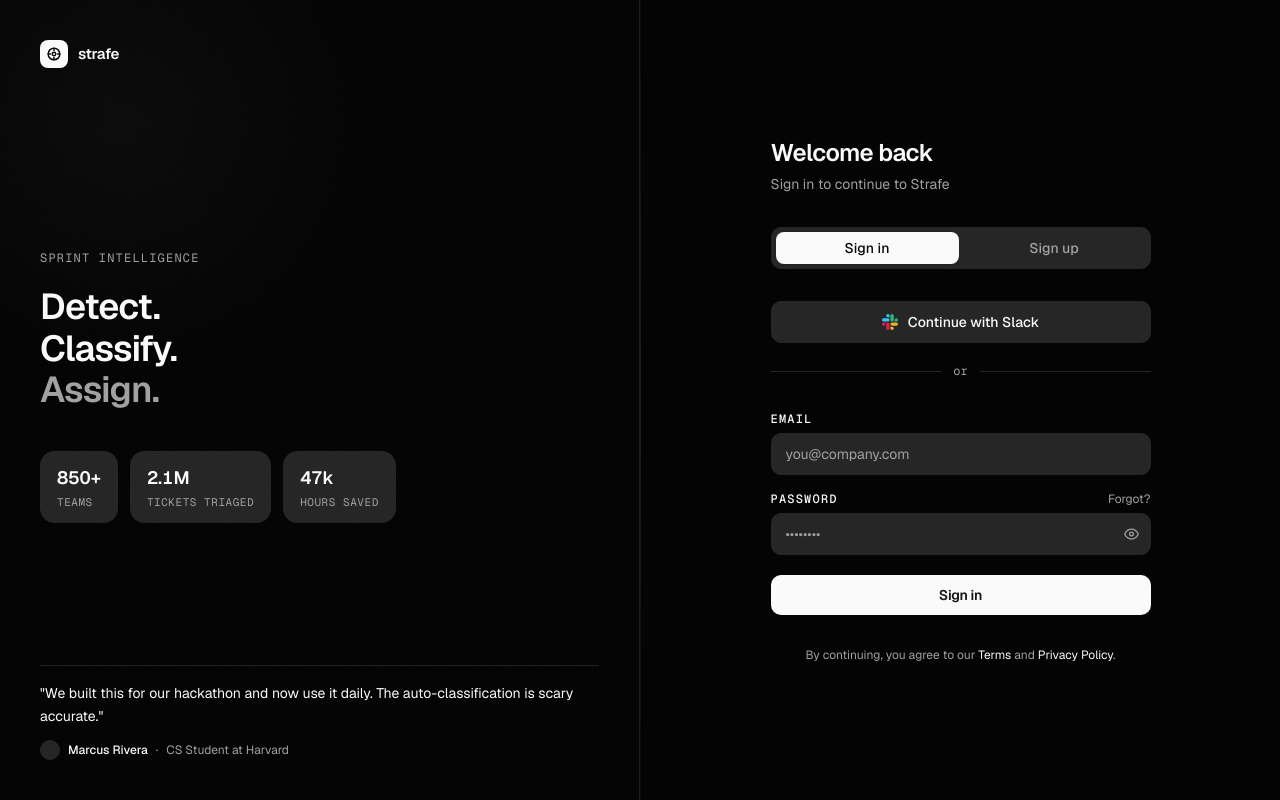
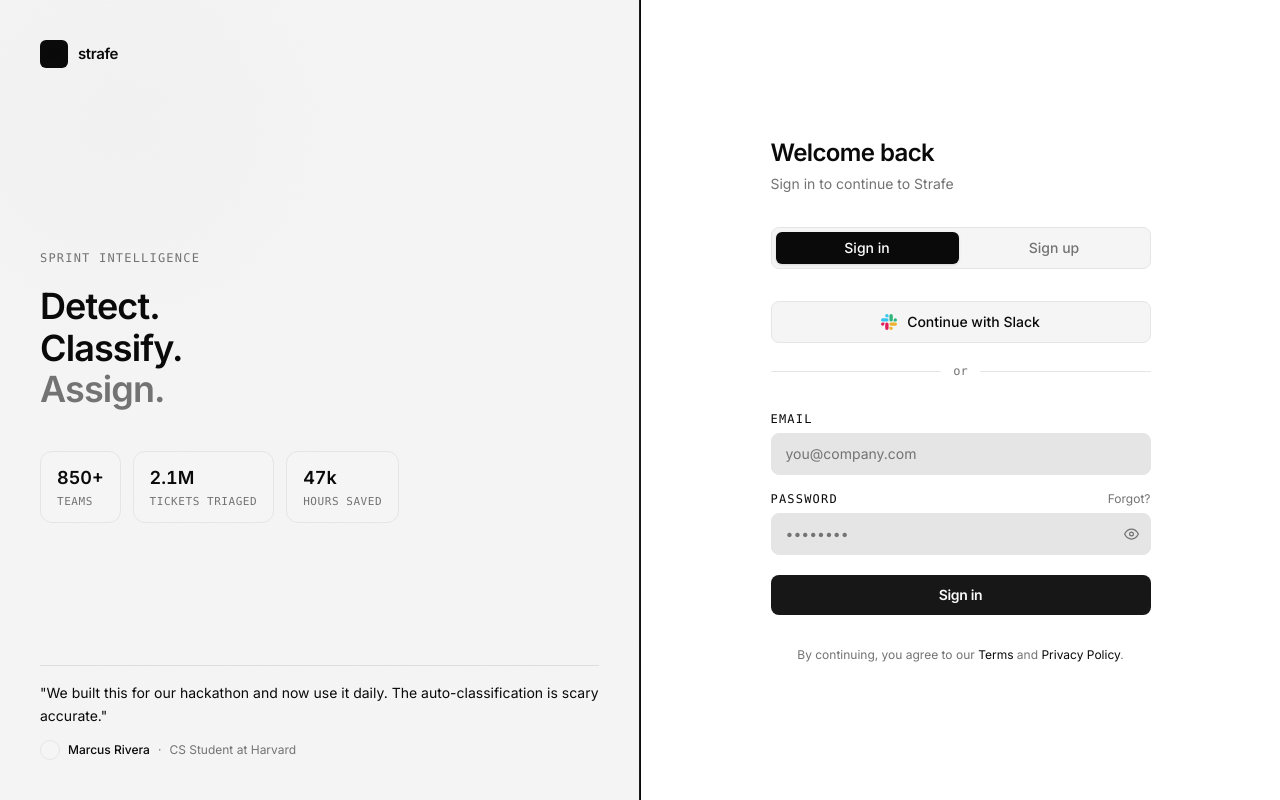
Before and after one commit to William-Liangg/strafe, a Next.js app in the folder dashboard/: page /login in a window 1280 px wide. Built offline with nearby package versions, Linux system fonts and the light colour scheme.

Commit message:
fully merged without gcal

```diff
--- a/dashboard/app/(auth)/layout.tsx
+++ b/dashboard/app/(auth)/layout.tsx
@@ -1,16 +1,5 @@
 import type { Metadata } from 'next'
-import { Geist, Geist_Mono } from 'next/font/google'
 import './auth.css'
-
-const geist = Geist({
-  subsets: ['latin'],
-  variable: '--font-geist-sans'
-})
-
-const geistMono = Geist_Mono({
-  subsets: ['latin'],
-  variable: '--font-geist-mono'
-})
 
 export const metadata: Metadata = {
   title: 'Sign in — Strafe',
@@ -23,10 +12,8 @@ export default function AuthLayout({
   children: React.ReactNode
 }) {
   return (
-    <html lang="en" className={`${geist.variable} ${geistMono.variable} dark`}>
-      <body className="font-sans antialiased">
-        {children}
-      </body>
-    </html>
+    <div className="min-h-screen bg-[#0a0a0a]">
+      {children}
+    </div>
   )
 }
--- a/dashboard/app/expertise/page.tsx
+++ b/dashboard/app/(dashboard)/expertise/page.tsx
@@ -462,8 +462,8 @@ export default function ExpertisePage() {
 
       const connectedIds = new Set<string>([selectedId])
       links.forEach((edge) => {
-        const sourceId = typeof edge.source === 'string' ? edge.source : edge.source.id
-        const targetId = typeof edge.target === 'string' ? edge.target : edge.target.id
+        const sourceId = typeof edge.source === 'object' ? (edge.source as SimNode).id : String(edge.source)
+        const targetId = typeof edge.target === 'object' ? (edge.target as SimNode).id : String(edge.target)
 
         if (sourceId === selectedId) connectedIds.add(targetId)
         if (targetId === selectedId) connectedIds.add(sourceId)
--- a/dashboard/app/(dashboard)/layout.tsx
+++ b/dashboard/app/(dashboard)/layout.tsx
@@ -1,22 +1,4 @@
-import type { Metadata } from "next";
-import { Manrope, Inter } from "next/font/google";
-import "../globals.css";
-import { Sidebar } from "@/components/Sidebar";
-
-const manrope = Manrope({
-  variable: "--font-manrope",
-  subsets: ["latin"],
-})
-
-const inter = Inter({
-  variable: "--font-inter",
-  subsets: ["latin"],
-})
-
-export const metadata: Metadata = {
-  title: "Strafe - Sprint Intelligence",
-  description: "Track adhoc work and analyze sprint health",
-}
+import { Sidebar } from "@/components/Sidebar"
 
 export default function DashboardLayout({
   children,
@@ -24,11 +6,9 @@ export default function DashboardLayout({
   children: React.ReactNode
 }) {
   return (
-    <html lang="en" className={`${manrope.variable} ${inter.variable}`}>
-      <body className="min-h-full bg-[#f9faf0] text-[#2d3526]">
-        <Sidebar />
-        <div className="ml-64">{children}</div>
-      </body>
-    </html>
+    <>
+      <Sidebar />
+      <div className="ml-64">{children}</div>
+    </>
   )
 }
--- /dev/null
+++ b/dashboard/app/layout.tsx
@@ -0,0 +1,32 @@
+import type { Metadata } from "next"
+import { Manrope, Inter } from "next/font/google"
+import "./globals.css"
+
+const manrope = Manrope({
+  variable: "--font-manrope",
+  subsets: ["latin"],
+})
+
+const inter = Inter({
+  variable: "--font-inter",
+  subsets: ["latin"],
+})
+
+export const metadata: Metadata = {
+  title: "Strafe - Sprint Intelligence",
+  description: "Track adhoc work and analyze sprint health",
+}
+
+export default function RootLayout({
+  children,
+}: {
+  children: React.ReactNode
+}) {
+  return (
+    <html lang="en" className={`${manrope.variable} ${inter.variable}`}>
+      <body className="min-h-full bg-[#f9faf0] text-[#2d3526] font-sans antialiased">
+        {children}
+      </body>
+    </html>
+  )
+}
```
